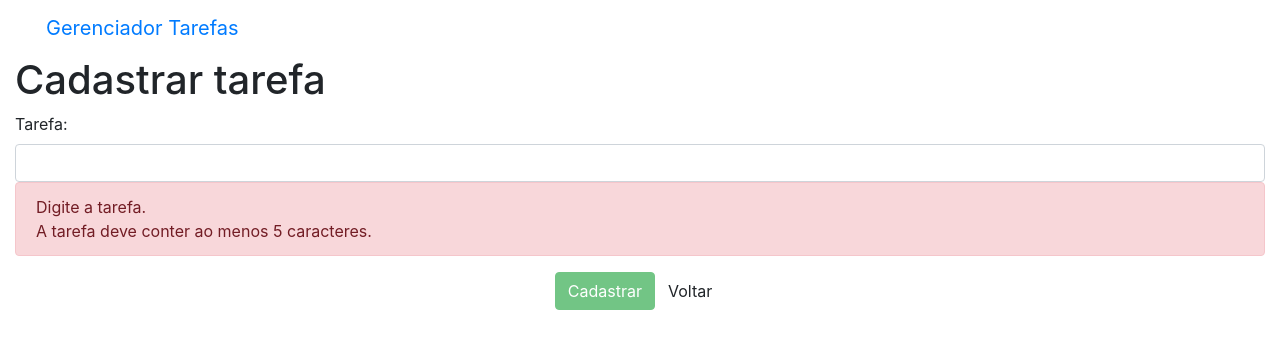
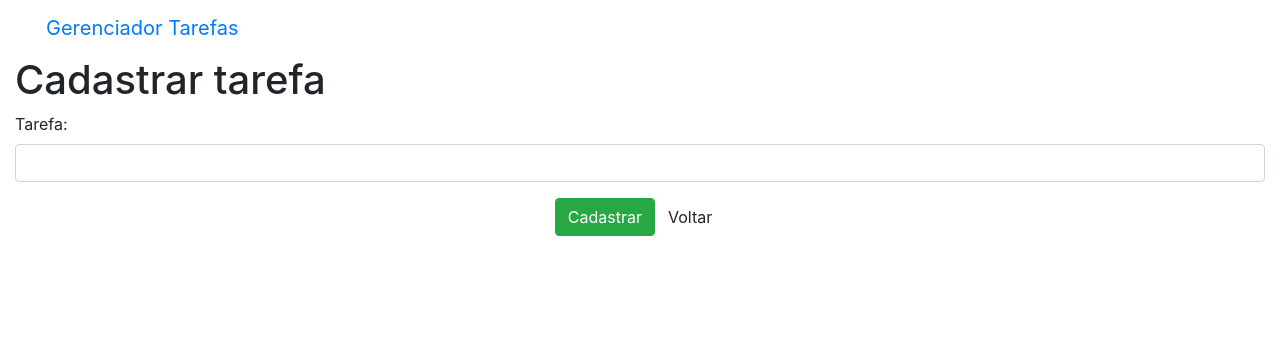
Before and after one commit to tiagojsoares/gerenciador-tarefas, an Angular app: page /tarefas/cadastrar in a window 1280 px wide. Shown: the top 348 px of the page. Built offline with nearby package versions, Linux system fonts and the light colour scheme.

Commit message:
1 file modified

```diff
--- a/src/app/tarefas/cadastrar-tarefa/cadastrar-tarefa.component.html
+++ b/src/app/tarefas/cadastrar-tarefa/cadastrar-tarefa.component.html
@@ -9,13 +9,15 @@
         class="form-control"
         id="nome"
         name="nome"
+        [(ngModel)]="tarefa.nome"
+        #nome = 'ngModel'
         minlength="5"
         required>
-			<div class="alert alert-danger">
-				<div>
+			<div *ngIf="nome.errors &&(nome.dirty || nome.touched)" class="alert alert-danger">
+				<div [hidden]="!nome.errors.required">
 					Digite a tarefa.
 				</div>
-				<div>
+				<div [hidden]="!nome.errors.minlength">
 					A tarefa deve conter ao menos 5 caracteres.
 				</div>
 			</div>
```
